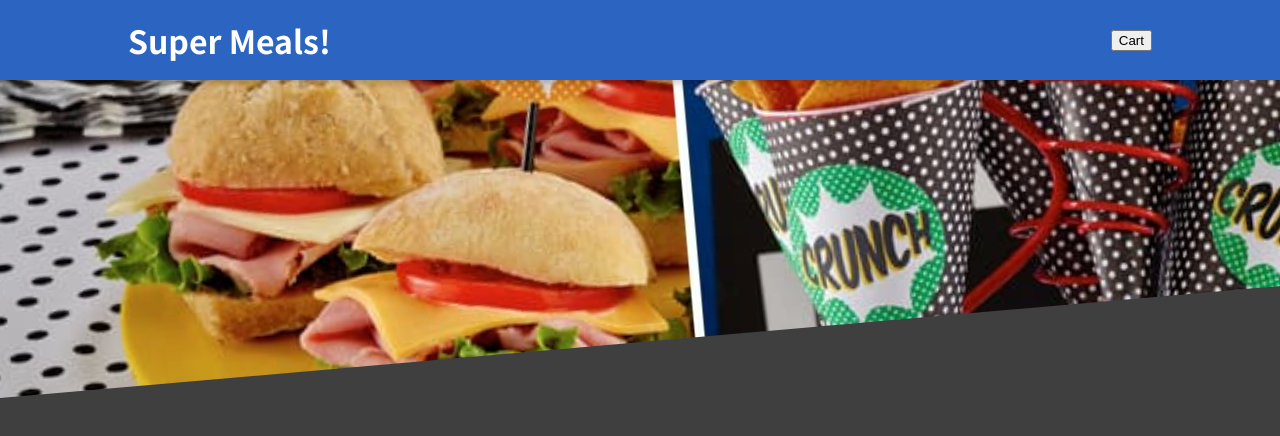
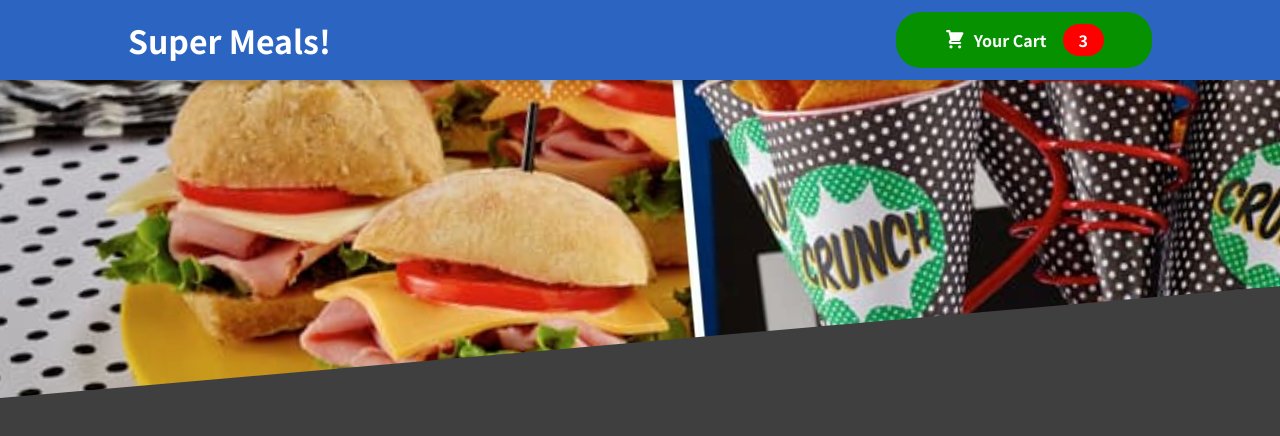
Before and after one commit to DEFIdaniel1/food-ordering-app, a React (Create React App) app: page / in a window 1280 px wide. Shown: the top 436 px of the page. Built offline with nearby package versions, Linux system fonts and the light colour scheme.

Commit message:
HeaderCartButton added to header

```diff
--- /dev/null
+++ b/src/assets/CartIcon.js
@@ -0,0 +1,13 @@
+const CartIcon = () => {
+  return (
+    <svg
+      xmlns="http://www.w3.org/2000/svg"
+      viewBox="0 0 20 20"
+      fill="currentColor"
+    >
+      <path d="M3 1a1 1 0 000 2h1.22l.305 1.222a.997.997 0 00.01.042l1.358 5.43-.893.892C3.74 11.846 4.632 14 6.414 14H15a1 1 0 000-2H6.414l1-1H14a1 1 0 00.894-.553l3-6A1 1 0 0017 3H6.28l-.31-1.243A1 1 0 005 1H3zM16 16.5a1.5 1.5 0 11-3 0 1.5 1.5 0 013 0zM6.5 18a1.5 1.5 0 100-3 1.5 1.5 0 000 3z" />
+    </svg>
+  );
+};
+
+export default CartIcon;
--- a/src/components/Layout/Header.js
+++ b/src/components/Layout/Header.js
@@ -2,13 +2,14 @@
 
 import heroFoodImage from '../../assets/hero-food.jpeg';
 import classes from './Header.module.css';
+import HeaderCartButton from './HeaderCartButton';
 
 const Header = props => {
     return (
       <>
         <header className={classes.header}>
           <h1>Super Meals!</h1>
-          <button>Cart</button>
+          <HeaderCartButton />
         </header>
         <div className={classes['main-image']}>
           <img src={heroFoodImage} alt="superhero food" />
--- /dev/null
+++ b/src/components/Layout/HeaderCartButton.js
@@ -0,0 +1,22 @@
+import React from 'react';
+
+import classes from './HeaderCartButton.module.css';
+import CartIcon from '../../assets/CartIcon';
+
+const HeaderCartButton = props => {
+    return (
+        <button className={classes.button}>
+            <span className={classes.icon}>
+                <CartIcon />
+            </span>
+            <span>
+                Your Cart
+            </span>
+            <span className={classes.badge}>
+                3
+            </span>
+        </button>
+    )
+};
+
+export default HeaderCartButton;
--- /dev/null
+++ b/src/components/Layout/HeaderCartButton.module.css
@@ -0,0 +1,59 @@
+.button {
+  cursor: pointer;
+  font: inherit;
+  border: none;
+  background-color: #059100;
+  color: white;
+  padding: 0.75rem 3rem;
+  display: flex;
+  justify-content: space-around;
+  align-items: center;
+  border-radius: 25px;
+  font-weight: bold;
+}
+
+.button:hover,
+.button:active {
+  background-color: #06b700;
+}
+
+.icon {
+  width: 1.35rem;
+  height: 1.35rem;
+  margin-right: 0.5rem;
+}
+
+.badge {
+  background-color: #ff0000;
+  padding: 0.25rem 1rem;
+  border-radius: 25px;
+  margin-left: 1rem;
+  font-weight: bold;
+}
+
+.button:hover .badge,
+.button:active .badge {
+  background-color: #ff0000;
+}
+
+.bump {
+  animation: bump 300ms ease-out;
+}
+
+@keyframes bump {
+  0% {
+    transform: scale(1);
+  }
+  10% {
+    transform: scale(0.9);
+  }
+  30% {
+    transform: scale(1.1);
+  }
+  50% {
+    transform: scale(1.15);
+  }
+  100% {
+    transform: scale(1);
+  }
+}
```
